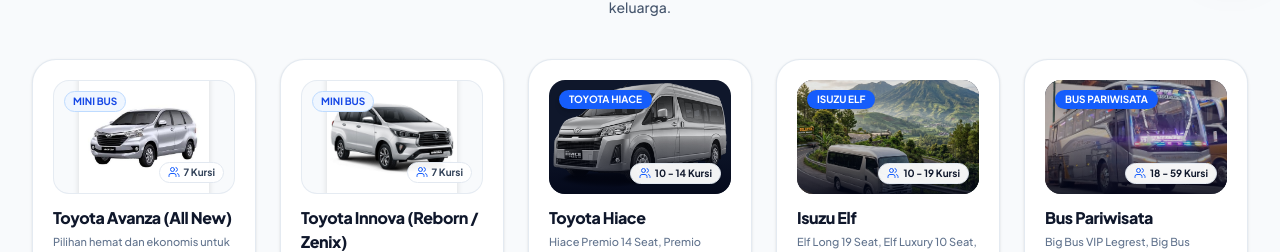
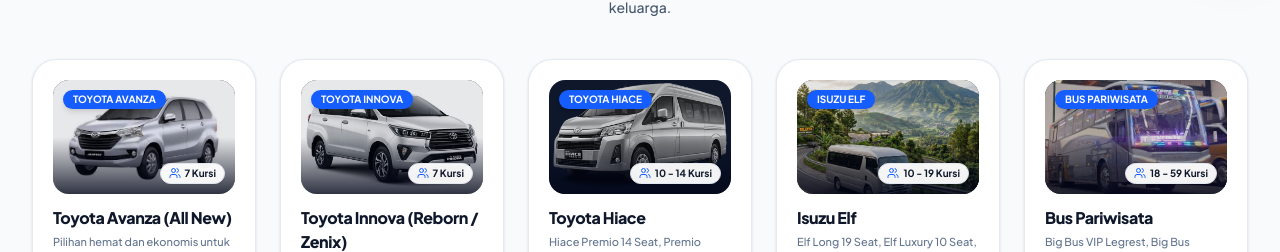
Before and after one commit to Reggyzul/siaga-tour, a React (Vite) app: page / in a window 1280 px wide. Shown: the part 826-1078 px from the top of the page. Built offline with nearby package versions, Linux system fonts and the light colour scheme; a web font is replaced by a local one.

Commit message:
Terapkan bingkai full cover image pada kartu Avanza dan Innova agar seragam dengan armada lainnya

```diff
--- a/src/components/HomePreviews.tsx
+++ b/src/components/HomePreviews.tsx
@@ -29,7 +29,7 @@
   return (
     <div className="space-y-16 py-12 bg-slate-50 border-b border-slate-200/80">
 
-      {/* 1. KATALOG ARMADA UNGGULAN (TERMASUK AVANZA, INNOVA, HIACE, ELF, BUS) */}
+      {/* 1. KATALOG ARMADA UNGGULAN (FULL GAMBAR COVER BINGKAI SERAGAM UNTUK SEMUA ARMADA) */}
       <section id="cars-preview" className="max-w-7xl mx-auto px-4 sm:px-6 lg:px-8 text-left pt-2">
         {/* Section Heading */}
         <div className="text-center max-w-3xl mx-auto mb-10 space-y-2.5">
@@ -49,10 +49,10 @@
           </p>
         </div>
 
-        {/* Fleet Grid: 5 Display Cards (Avanza, Innova, Hiace, Elf, Bus Pariwisata) */}
+        {/* Fleet Grid: 5 Display Cards (Full Frame Cover Image for All Cards) */}
         <div className="grid grid-cols-1 md:grid-cols-2 lg:grid-cols-3 xl:grid-cols-5 gap-5 sm:gap-6">
 
-          {/* Card 1: Toyota Avanza */}
+          {/* Card 1: Toyota Avanza (Full Cover Image Frame) */}
           <motion.div
             initial={{ opacity: 0, y: 20 }}
             whileInView={{ opacity: 1, y: 0 }}
@@ -60,12 +60,15 @@
             className="bg-white border border-slate-200/90 rounded-3xl p-5 shadow-sm hover:shadow-xl transition-all duration-300 flex flex-col justify-between group relative overflow-hidden text-left"
           >
             <div className="space-y-3">
-              <div className="relative rounded-2xl overflow-hidden bg-slate-50 border border-slate-200/80 aspect-[16/10] flex items-center justify-center p-3">
-                <img src={avanza.image} alt={avanza.name} className="w-full h-auto object-contain max-h-[130px] drop-shadow-md group-hover:scale-105 transition-transform duration-500" />
-                <div className="absolute top-2.5 left-2.5 bg-blue-50 text-blue-700 border border-blue-200 font-display font-bold text-[10px] uppercase px-2 py-0.5 rounded-full">
-                  {avanza.category}
+              <div className="relative rounded-2xl overflow-hidden bg-slate-900 aspect-[16/10] flex items-center justify-center">
+                <img src={avanza.image} alt={avanza.name} className="w-full h-full object-cover opacity-90 group-hover:scale-108 transition-transform duration-500" />
+                <div className="absolute inset-0 bg-gradient-to-t from-slate-950/80 via-transparent to-transparent" />
+
+                <div className="absolute top-2.5 left-2.5 bg-blue-600 text-white font-display font-bold text-[10px] uppercase px-2.5 py-0.5 rounded-full shadow-md">
+                  TOYOTA AVANZA
                 </div>
-                <div className="absolute bottom-2.5 right-2.5 bg-white/95 text-slate-700 font-sans text-[10px] font-bold px-2 py-0.5 rounded-full border border-slate-200 flex items-center gap-1">
+
+                <div className="absolute bottom-2.5 right-2.5 bg-white/95 text-slate-900 font-sans text-[10px] font-bold px-2 py-0.5 rounded-full flex items-center gap-1 shadow-xs border border-slate-200">
                   <Users className="w-3 h-3 text-blue-600" />
                   <span>{avanza.seats} Kursi</span>
                 </div>
@@ -89,7 +92,7 @@
             </div>
           </motion.div>
 
-          {/* Card 2: Toyota Innova (KARTU INNOVA DITAMPILKAN DI LANDING PAGE) */}
+          {/* Card 2: Toyota Innova (Full Cover Image Frame) */}
           <motion.div
             initial={{ opacity: 0, y: 20 }}
             whileInView={{ opacity: 1, y: 0 }}
@@ -98,12 +101,15 @@
             className="bg-white border border-slate-200/90 rounded-3xl p-5 shadow-sm hover:shadow-xl transition-all duration-300 flex flex-col justify-between group relative overflow-hidden text-left"
           >
             <div className="space-y-3">
-              <div className="relative rounded-2xl overflow-hidden bg-slate-50 border border-slate-200/80 aspect-[16/10] flex items-center justify-center p-3">
-                <img src={innova.image} alt={innova.name} className="w-full h-auto object-contain max-h-[130px] drop-shadow-md group-hover:scale-105 transition-transform duration-500" />
-                <div className="absolute top-2.5 left-2.5 bg-blue-50 text-blue-700 border border-blue-200 font-display font-bold text-[10px] uppercase px-2 py-0.5 rounded-full">
-                  {innova.category}
+              <div className="relative rounded-2xl overflow-hidden bg-slate-900 aspect-[16/10] flex items-center justify-center">
+                <img src={innova.image} alt={innova.name} className="w-full h-full object-cover opacity-90 group-hover:scale-108 transition-transform duration-500" />
+                <div className="absolute inset-0 bg-gradient-to-t from-slate-950/80 via-transparent to-transparent" />
+
+                <div className="absolute top-2.5 left-2.5 bg-blue-600 text-white font-display font-bold text-[10px] uppercase px-2.5 py-0.5 rounded-full shadow-md">
+                  TOYOTA INNOVA
                 </div>
-                <div className="absolute bottom-2.5 right-2.5 bg-white/95 text-slate-700 font-sans text-[10px] font-bold px-2 py-0.5 rounded-full border border-slate-200 flex items-center gap-1">
+
+                <div className="absolute bottom-2.5 right-2.5 bg-white/95 text-slate-900 font-sans text-[10px] font-bold px-2 py-0.5 rounded-full flex items-center gap-1 shadow-xs border border-slate-200">
                   <Users className="w-3 h-3 text-blue-600" />
                   <span>{innova.seats} Kursi</span>
                 </div>
@@ -127,7 +133,7 @@
             </div>
           </motion.div>
 
-          {/* Card 3: Toyota Hiace */}
+          {/* Card 3: Toyota Hiace (Full Cover Image Frame) */}
           <motion.div
             initial={{ opacity: 0, y: 20 }}
             whileInView={{ opacity: 1, y: 0 }}
@@ -182,7 +188,7 @@
             </div>
           </motion.div>
 
-          {/* Card 4: Isuzu Elf */}
+          {/* Card 4: Isuzu Elf (Full Cover Image Frame) */}
           <motion.div
             initial={{ opacity: 0, y: 20 }}
             whileInView={{ opacity: 1, y: 0 }}
@@ -237,7 +243,7 @@
             </div>
           </motion.div>
 
-          {/* Card 5: Bus Pariwisata */}
+          {/* Card 5: Bus Pariwisata (Full Cover Image Frame) */}
           <motion.div
             initial={{ opacity: 0, y: 20 }}
             whileInView={{ opacity: 1, y: 0 }}
```
